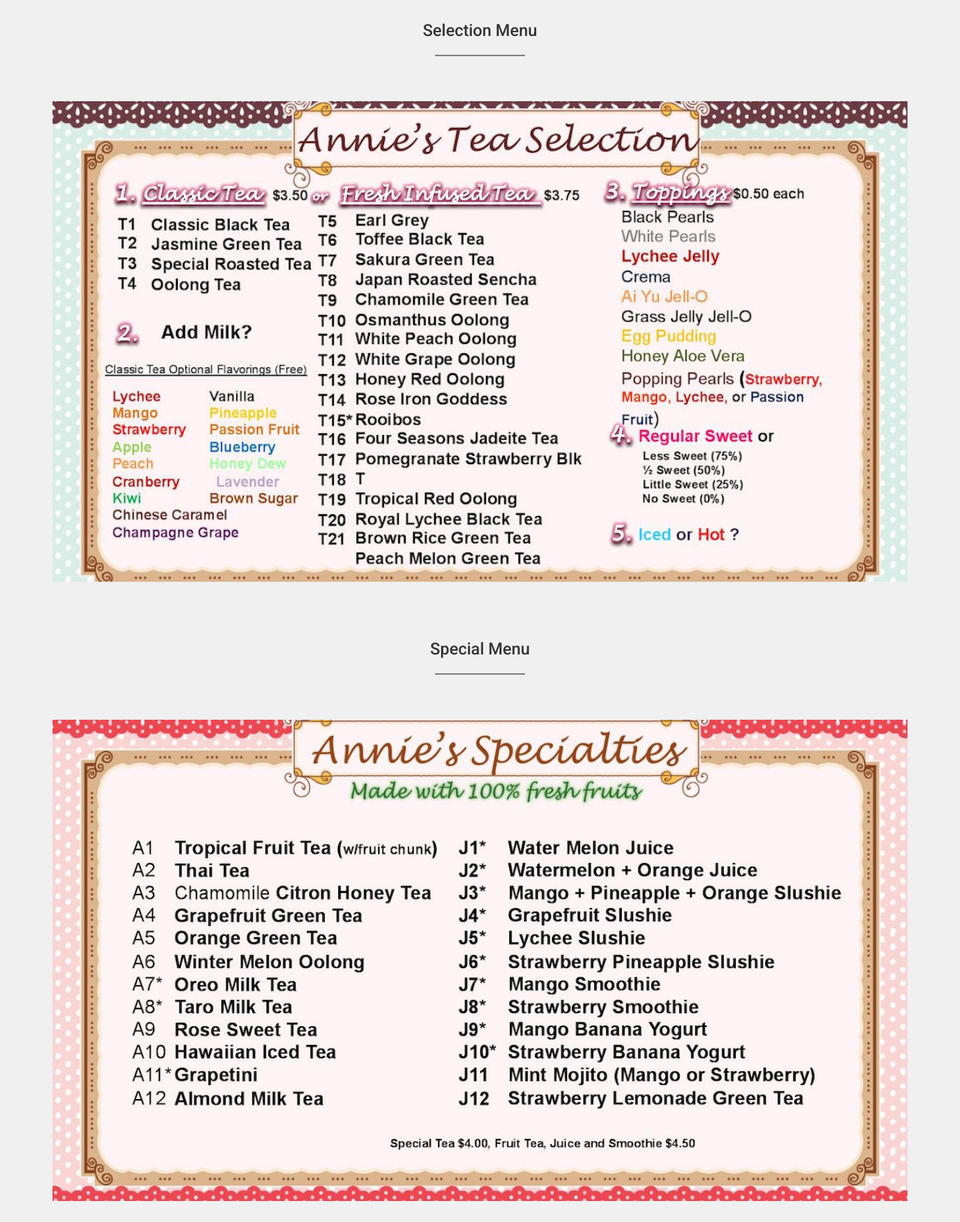
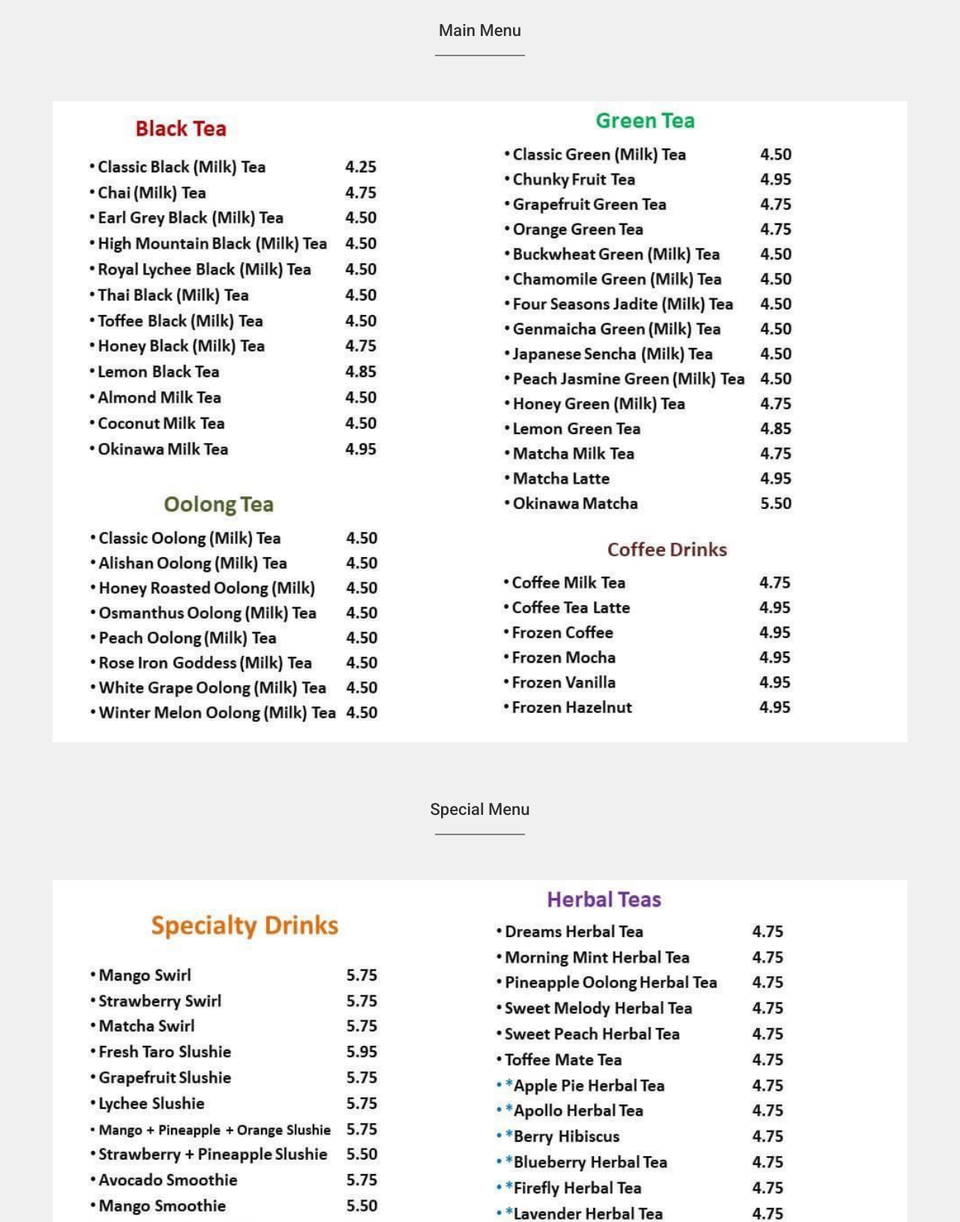
Before and after one commit to Taroka/teaannie, a plain HTML site: page index.html in a window 1280 px wide. Shown: the part 5100-6730 px from the top of the page at 75% size. Drawn offline with Linux system fonts and the light colour scheme.

Commit message:
update menus

```diff
--- a/index.html
+++ b/index.html
@@ -256,55 +256,15 @@ Almond Crisp -->
 	<section id="menu" class="parallax-section gallery">
 		<div class="container">
 			<div class="row">
-				<!-- <div class="col-md-offset-2 col-md-8 col-sm-12 text-center">
-				<h1 class="heading">Special Menu</h1>
-				<hr>
-			</div>
-			<div class="col-md-6 col-sm-6">
-				<h4>Lemon-Rosemary Vegetable ................ <span>$20.50</span></h4>
-				<h5>Chicken / Rosemary / Lemon</h5>
-			</div>
-			<div class="col-md-6 col-sm-6">
-				<h4>Lemon-Rosemary Meat ........................... <span>$30.50</span></h4>
-				<h5>Meat / Rosemary / Lemon</h5>
-			</div>
-			<div class="col-md-6 col-sm-6">
-				<h4>Lemon-Rosemary Pork ........................ <span>$40.75</span></h4>
-				<h5>Pork / Tooplate / Lemon</h5>
-			</div>
-			<div class="col-md-6 col-sm-6">
-				<h4>Orange-Rosemary Salad .......................... <span>$55.00</span></h4>
-				<h5>Salad / Rosemary / Orange</h5>
-			</div>
-			<div class="col-md-6 col-sm-6">
-				<h4>Lemon-Rosemary Squid ...................... <span>$65.00</span></h4>
-				<h5>Squid / Rosemary / Lemon</h5>
-			</div>
-			<div class="col-md-6 col-sm-6">
-				<h4>Orange-Rosemary Shrimp ........................ <span>$70.50</span></h4>
-				<h5>Shrimp / Rosemary / Orange</h5>
-			</div>
-			<div class="col-md-6 col-sm-6">
-				<h4>Lemon-Rosemary Prawn ................... <span>$110.75</span></h4>
-				<h5>Chicken / Rosemary / Lemon</h5>
-			</div>
-			<div class="col-md-6 col-sm-6">
-				<h4>Lemon-Rosemary Seafood ..................... <span>$220.50</span></h4>
-				<h5>Seafood / Rosemary / Lemon</h5>
-			</div> -->
-
-
-
 				<div class="col-md-12 col-sm-12 text-center">
 
 					<div>
 						</br>
-						<h1 class="heading">Selection Menu</h1>
+						<h1 class="heading">Main Menu</h1>
 						<hr>
 						</br>
 						</br>
-						<a href="images/teaannie_selection_menu.jpg" data-lightbox-gallery="zenda-gallery"><img src="images/teaannie_selection_menu.jpg"
-							 alt="gallery img"></a>
+						<a href="images/menu-main.jpg" data-lightbox-gallery="zenda-gallery"><img src="images/menu-main.jpg" alt="Main Menu Image"></a>
 					</div>
 
 					<div>
@@ -314,8 +274,18 @@ Almond Crisp -->
 						<hr>
 						</br>
 						</br>
-						<a href="images/teaannie_special_menu.jpg" data-lightbox-gallery="zenda-gallery"><img src="images/teaannie_special_menu.jpg"
-							 alt="gallery img"></a>
+						<a href="images/menu-specialty.jpg" data-lightbox-gallery="zenda-gallery"><img src="images/menu-specialty.jpg"
+							 alt="Special Menu Image"></a>
+					</div>
+
+					<div>
+						</br>
+						</br>
+						<h1 class="heading">Options</h1>
+						<hr>
+						</br>
+						</br>
+						<a href="images/menu-options.jpg" data-lightbox-gallery="zenda-gallery"><img src="images/menu-options.jpg" alt="Options Menu Image"></a>
 					</div>
 
 				</div>
```
Also changed, not shown: images/menu-main.jpg (added), images/menu-options.jpg (added), images/menu-specialty.jpg (added).
